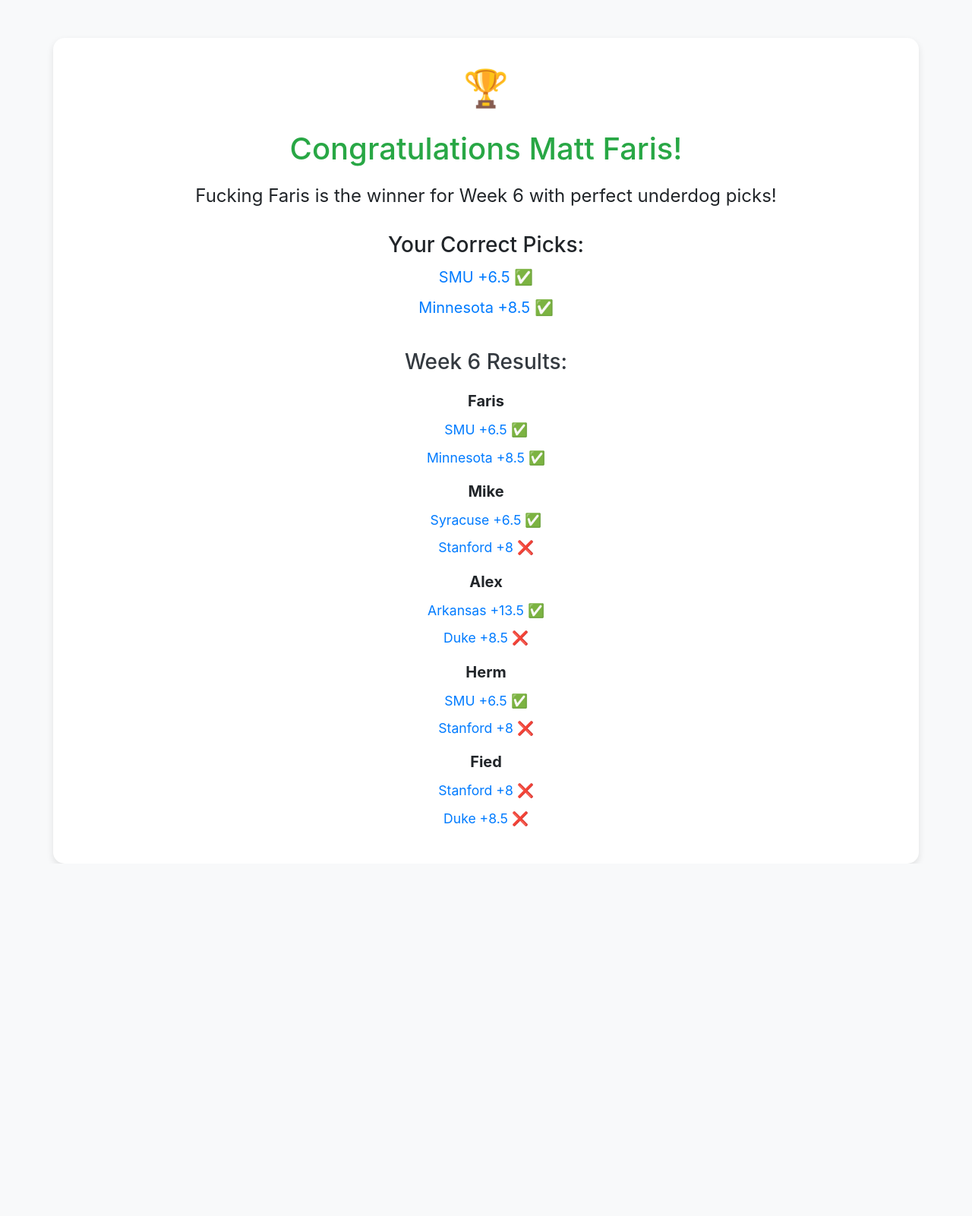
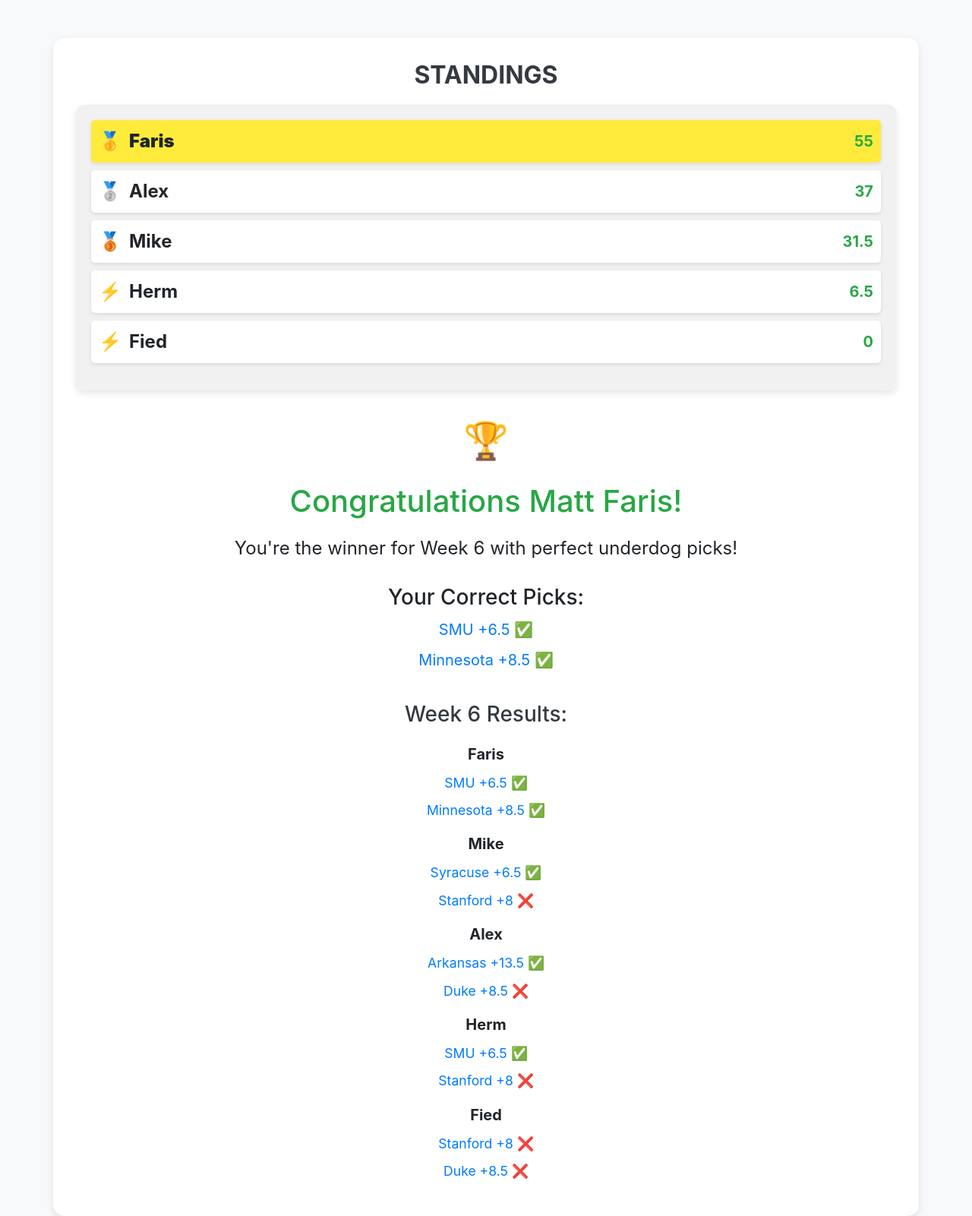
Before and after one commit to mbonfig/college_football_app, a Flask app: page /celebration in a window 1280 px wide. Shown: the whole page at 76% size. Before the commit the page ends 1137 px from the top, so only its background shows below. Run offline with Flask 3, Linux system fonts and the light colour scheme; some libraries are stand-ins or nearby versions.

Commit message:
added celebrations page

```diff
--- a/app.py
+++ b/app.py
@@ -172,10 +172,18 @@
 # This route will render a celebration page for Matt Faris
 @app.route('/celebration')
 def celebration():
-    # This route will render a celebration page for Matt Faris
     winner_name = "Matt Faris"
     correct_picks = ["SMU +6.5 ✅", "Minnesota +8.5 ✅"]
     week = 6
+
+    # Standings data
+    standings = [
+        {'name': 'Faris', 'points': 55},
+        {'name': 'Alex', 'points': 37},
+        {'name': 'Mike', 'points': 31.5},
+        {'name': 'Herm', 'points': 6.5},
+        {'name': 'Fied', 'points': 0}
+    ]
 
     # Results for all participants
     player_results = [
@@ -201,7 +209,7 @@
         }
     ]
 
-    return render_template('celebration.html', winner_name=winner_name, correct_picks=correct_picks, player_results=player_results, week=week)
+    return render_template('celebration.html', winner_name=winner_name, correct_picks=correct_picks, player_results=player_results, standings=standings, week=week)
 
 # Route for picks and leaderboard
 @app.route('/picks', methods=['GET', 'POST'])
--- a/templates/celebration.html
+++ b/templates/celebration.html
@@ -61,20 +61,92 @@
             font-size: 1.1rem;
             color: #007bff;
         }
-        .win-icon {
+
+        /* Standings section styling */
+        .standings-header {
+            font-size: 2rem;
+            margin-bottom: 20px;
+            color: #343a40;
+            font-weight: bold;
+        }
+        .standings-container {
+            margin-bottom: 30px;
+            background-color: #f1f1f1;
+            border-radius: 10px;
+            padding: 20px;
+            box-shadow: 0px 4px 10px rgba(0, 0, 0, 0.1);
+        }
+        .standings-list {
+            font-size: 1.5rem;
+            list-style: none;
+            padding: 0;
+        }
+        .standings-list li {
+            margin-bottom: 10px;
+            padding: 10px;
+            border-radius: 5px;
+            display: flex;
+            align-items: center;
+            justify-content: space-between;
+            background-color: #fff;
+            box-shadow: 0px 2px 5px rgba(0, 0, 0, 0.1);
+        }
+        .standings-list li:first-child {
+            background-color: #ffeb3b;
+            font-weight: bold;
+        }
+        .player-name {
+            display: flex;
+            align-items: center;
+        }
+        .player-icon {
+            font-size: 1.5rem;
+            margin-right: 10px;
+        }
+        .standings-points {
+            font-size: 1.25rem;
+            font-weight: bold;
             color: #28a745;
         }
-        .lose-icon {
-            color: #dc3545;
+        .first-place {
+            background-color: #ffd700;
+            border-radius: 10px;
+            padding: 5px;
         }
     </style>
 </head>
 <body>
 
     <div class="container winner-container">
+
+        <!-- Standings Section -->
+        <h2 class="standings-header">STANDINGS</h2>
+        <div class="standings-container">
+            <ul class="standings-list">
+                {% for player in standings %}
+                <li>
+                    <div class="player-name">
+                        {% if loop.index == 1 %}
+                            <span class="player-icon">🥇</span>
+                        {% elif loop.index == 2 %}
+                            <span class="player-icon">🥈</span>
+                        {% elif loop.index == 3 %}
+                            <span class="player-icon">🥉</span>
+                        {% else %}
+                            <span class="player-icon">⚡</span>
+                        {% endif %}
+                        <strong>{{ player.name }}</strong>
+                    </div>
+                    <span class="standings-points">{{ player.points }}</span>
+                </li>
+                {% endfor %}
+            </ul>
+        </div>
+
+        <!-- Winner Section -->
         <div class="trophy-icon">🏆</div>
         <h1 class="winner-header">Congratulations {{ winner_name }}!</h1>
-        <p class="congrats-text">Fucking Faris is the winner for Week {{ week }} with perfect underdog picks!</p>
+        <p class="congrats-text">You're the winner for Week {{ week }} with perfect underdog picks!</p>
 
         <h3>Your Correct Picks:</h3>
         <ul class="picks-list">
@@ -83,6 +155,7 @@
             {% endfor %}
         </ul>
 
+        <!-- Results Section -->
         <div class="results-section">
             <h3 class="results-header">Week {{ week }} Results:</h3>
 
@@ -96,6 +169,7 @@
                 </ul>
             {% endfor %}
         </div>
+
     </div>
 
     <!-- Bootstrap JS, Popper.js, and jQuery -->
```
